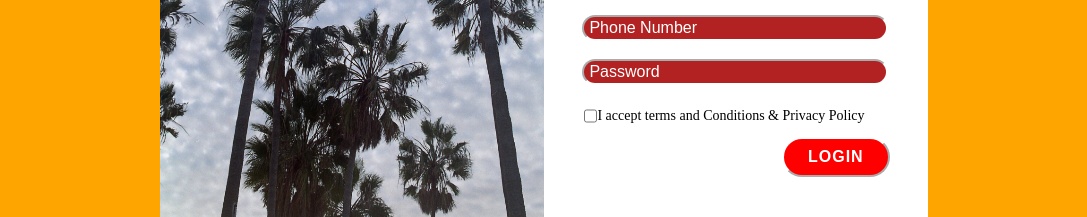
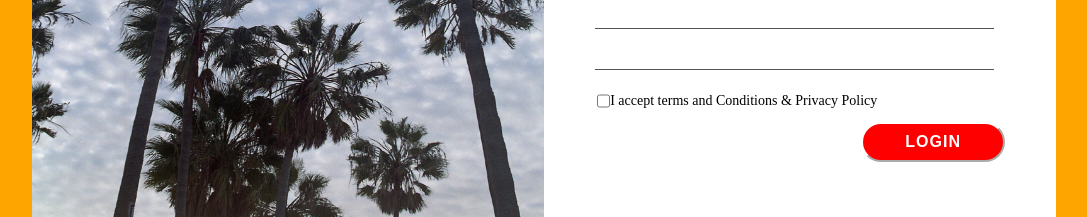
Before and after one commit to spiropoulos94/netmechanics-assignment, a website: page index.html in a window 1280 px wide. Shown: the part 392-609 px from the top of the page, without its empty margins (96-1183 px from the left). Drawn offline with Linux system fonts and the light colour scheme.

Commit message:
input changed to bottom border only

```diff
--- a/assets/scss/style.scss
+++ b/assets/scss/style.scss
@@ -169,7 +169,7 @@ footer .divider {
   }
 
   main {
-    width: 60vw;
+    width: 80vw;
     max-width: none;
     height: 80vh;
     display: flex;
@@ -202,6 +202,15 @@ footer .divider {
         color: white;
         font-size: 1rem;
         position: relative;
+      }
+
+      input {
+        background-color: white;
+        border-radius: 0px;
+
+        outline: 0;
+        border-width: 0 0 1px;
+        border-color: black;
       }
     }
   }
```
Also changed, not shown: dist/assets/css/style.css.
